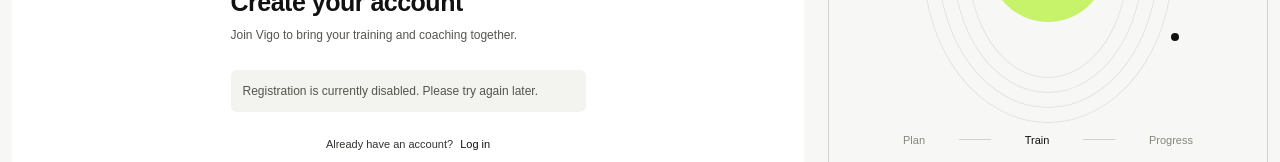
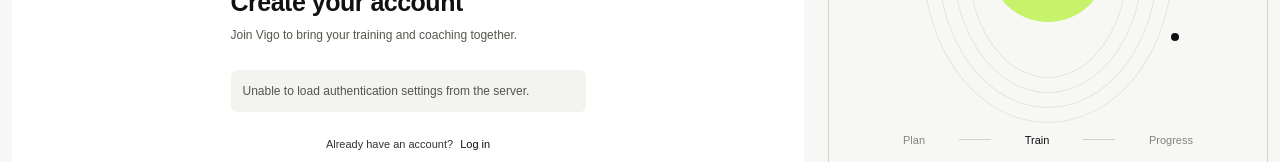
Before and after one commit to vigo-platform/front-end, a React (Vite) app: page /register in a window 1280 px wide. Shown: the part 338-500 px from the top of the page. Built offline with nearby package versions, Linux system fonts and the light colour scheme; no server answers.

Commit message:
Show backend settings errors on registration

```diff
--- a/src/features/auth/components/RegisterIdentifierStep.tsx
+++ b/src/features/auth/components/RegisterIdentifierStep.tsx
@@ -52,7 +52,7 @@ function RegisterIdentifierStep({
         </p>
       ) : isRegistrationDisabled ? (
         <p role="status" className="rounded-md bg-[#f3f3ef] px-3 py-3 text-[12px] text-[#55554f]">
-          Registration is currently disabled. Please try again later.
+          {configError || 'Registration is currently disabled. Please try again later.'}
         </p>
       ) : availableChannels.length === 0 ? (
         <p
```
